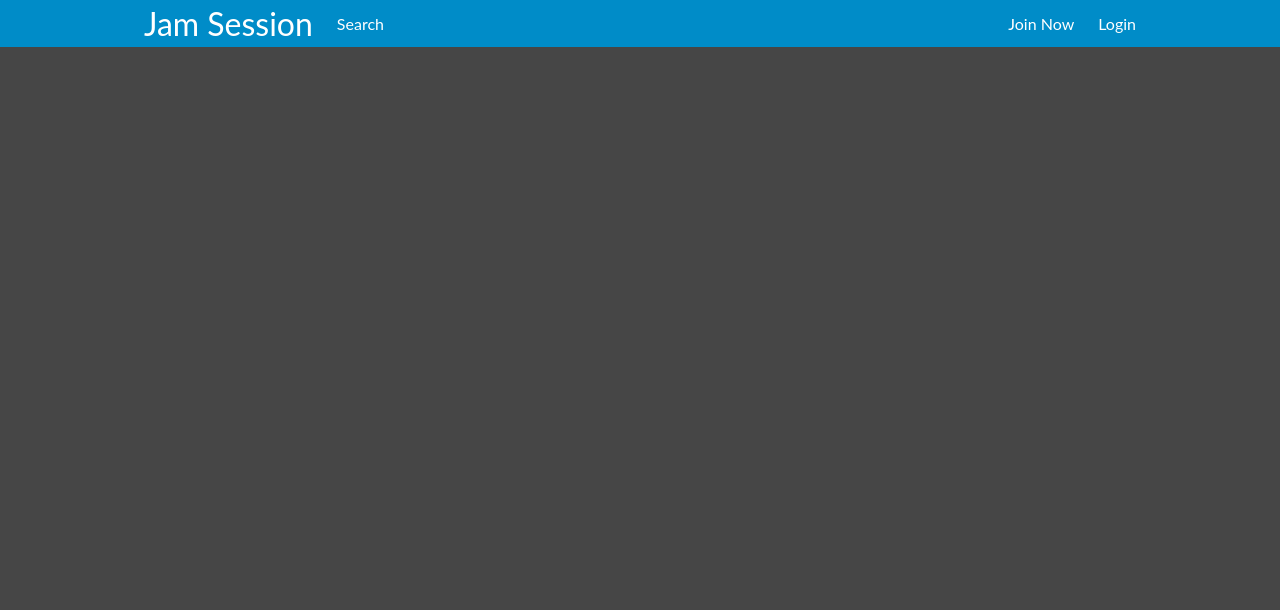
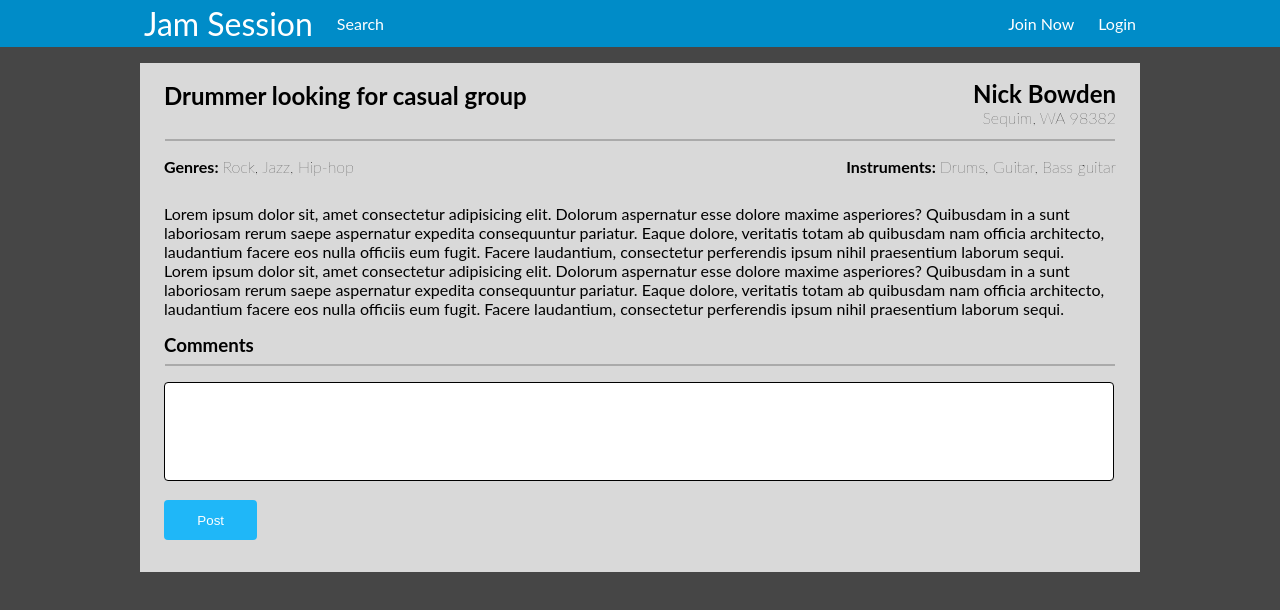
Before and after one commit to iDoc1/Jam-Session, a React (Create React App) app in the folder frontend/: page /post/1 in a window 1280 px wide. Shown: the top 610 px of the page. Built offline with nearby package versions, Linux system fonts and the light colour scheme.

Commit message:
Individual post view created with default data

```diff
--- a/frontend/src/App.tsx
+++ b/frontend/src/App.tsx
@@ -10,6 +10,7 @@ import EditProfile from './components/EditProfile/EditProfileForm';
 import ProfilePage from './components/ProfilePage/ProfilePage';
 import PrivateWrapper from './components/PrivateWrapper/PrivateWrapper';
 import NewPostPage from './components/NewPostPage/NewPostPage';
+import IndividualPostPage from './components/IndividualPostPage/IndividualPostPage';
 import { Route, Routes } from 'react-router-dom';
 
 
@@ -88,6 +89,7 @@ function App() {
         <Route path='/login' element={
           <SignIn isAuthenticated={isAuthenticated} setIsAuthenticated={setIsAuthenticated} />}
         />
+        <Route path='post/:id' element={<IndividualPostPage />}/>
         <Route element={<PrivateWrapper isAuthenticated={isAuthenticated} loading={loading} />}>
           <Route path='/profile' element={<ProfilePage />} />
           <Route path='/profile/edit' element={<EditProfile />} />
--- /dev/null
+++ b/frontend/src/components/IndividualPostPage/IndividualPostPage.css
@@ -0,0 +1,56 @@
+.content-container{
+    max-width: 1000px;
+    width: 100%;
+    margin-left: auto;
+    margin-right: auto;
+    background-color: #d9d9d9;
+    margin-top: 1rem;
+    padding-bottom: 1rem;
+}
+
+.post-banner, .post-genres-instruments {
+    display: flex;
+    justify-content: space-between;
+    align-items: center;
+    margin: 0 1.5rem;
+    padding-bottom: .75rem;
+}
+
+.post-name-location {
+    display: flex;
+    flex-direction: column;
+    align-items: flex-end;
+    margin-top: 1rem;
+}
+
+.content-container h2, .content-container h4 {
+    margin:0;
+}
+
+hr {
+    border: .5px solid rgb(170, 170, 170);
+    width: 95%;
+    margin-top: 0;
+    margin-bottom: 0;
+}
+
+.normal-weight {
+     font-weight: 100;
+}
+
+.post-content-body {
+    margin: 1rem 1.5rem;
+}
+
+.comments h3 {
+    margin: 0rem 1.5rem .5rem;
+}
+.comments textarea {
+    margin: 1rem 1.5rem 0;
+    width: 95%;
+    min-height: 25px;
+}
+.post-comment{
+    margin: 1rem 1.5rem;
+    width: 7em;
+}
--- /dev/null
+++ b/frontend/src/components/IndividualPostPage/IndividualPostPage.tsx
@@ -0,0 +1,47 @@
+import './IndividualPostPage.css'
+
+import React from 'react'
+
+function IndividualPostPage() {
+  return (
+    <div className='content-container'>
+        <div className="post-banner">
+            <h2>Drummer looking for casual group</h2>
+            <div className="post-name-location">
+                <h2>Nick Bowden</h2>
+                <h4><span className='normal-weight'>Sequim, WA 98382</span></h4>
+            </div>
+        </div>
+        <hr />
+        <div className="post-content">
+            <div className="post-genres-instruments">
+                <h4>Genres: <span className='normal-weight'>Rock, Jazz, Hip-hop</span></h4>
+                <h4>Instruments: <span className='normal-weight'>Drums, Guitar, Bass guitar</span></h4>
+            </div>
+            <div className="post-content-body">
+                <p>Lorem ipsum dolor sit, amet consectetur adipisicing elit. Dolorum aspernatur esse
+                dolore maxime asperiores? Quibusdam in a sunt laboriosam rerum saepe aspernatur expedita
+                consequuntur pariatur. Eaque dolore, veritatis totam ab quibusdam nam officia architecto,
+                laudantium facere eos nulla officiis eum fugit. Facere laudantium, consectetur perferendis
+                ipsum nihil praesentium laborum sequi.
+                <br/>
+                Lorem ipsum dolor sit, amet consectetur adipisicing elit. Dolorum aspernatur esse
+                dolore maxime asperiores? Quibusdam in a sunt laboriosam rerum saepe aspernatur expedita
+                consequuntur pariatur. Eaque dolore, veritatis totam ab quibusdam nam officia architecto,
+                laudantium facere eos nulla officiis eum fugit. Facere laudantium, consectetur perferendis
+                ipsum nihil praesentium laborum sequi.
+
+                </p>
+            </div>
+            <div className="comments">
+                <h3>Comments</h3>
+                <hr />
+                <textarea name="" id="" cols={30} rows={3}></textarea>
+                <button className="post-comment">Post</button>
+            </div>
+        </div>
+    </div>
+  )
+}
+
+export default IndividualPostPage
```
